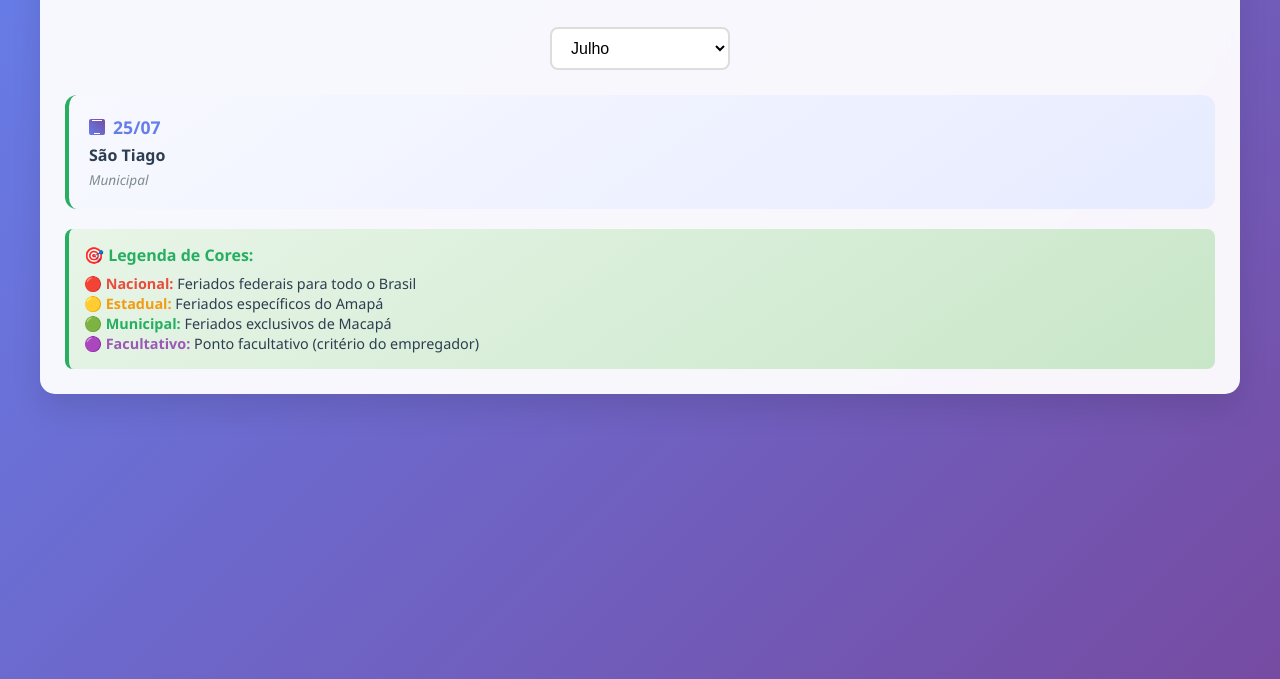
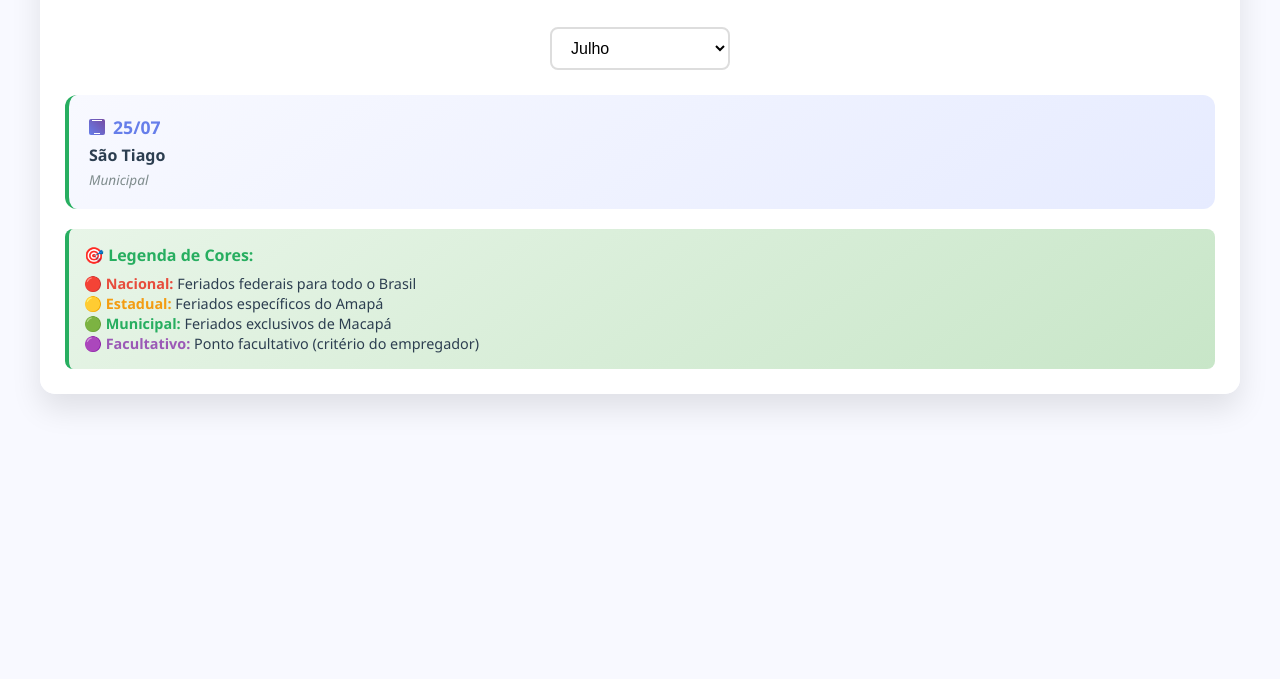
Before and after one commit to SrMorpheus/tcicalendario, a plain HTML site: page index.html in a window 1280 px wide. Shown: the part 121-800 px from the top of the page. Drawn offline with Linux system fonts and the light colour scheme.

Commit message:
mudança de fundo

```diff
--- a/index.html
+++ b/index.html
@@ -13,7 +13,7 @@
 
         body {
             font-family: 'Segoe UI', Tahoma, Geneva, Verdana, sans-serif;
-            background: linear-gradient(135deg, #667eea 0%, #764ba2 100%);
+            background: #f8f9ff;
             min-height: 100vh;
             padding: 15px;
         }
```
